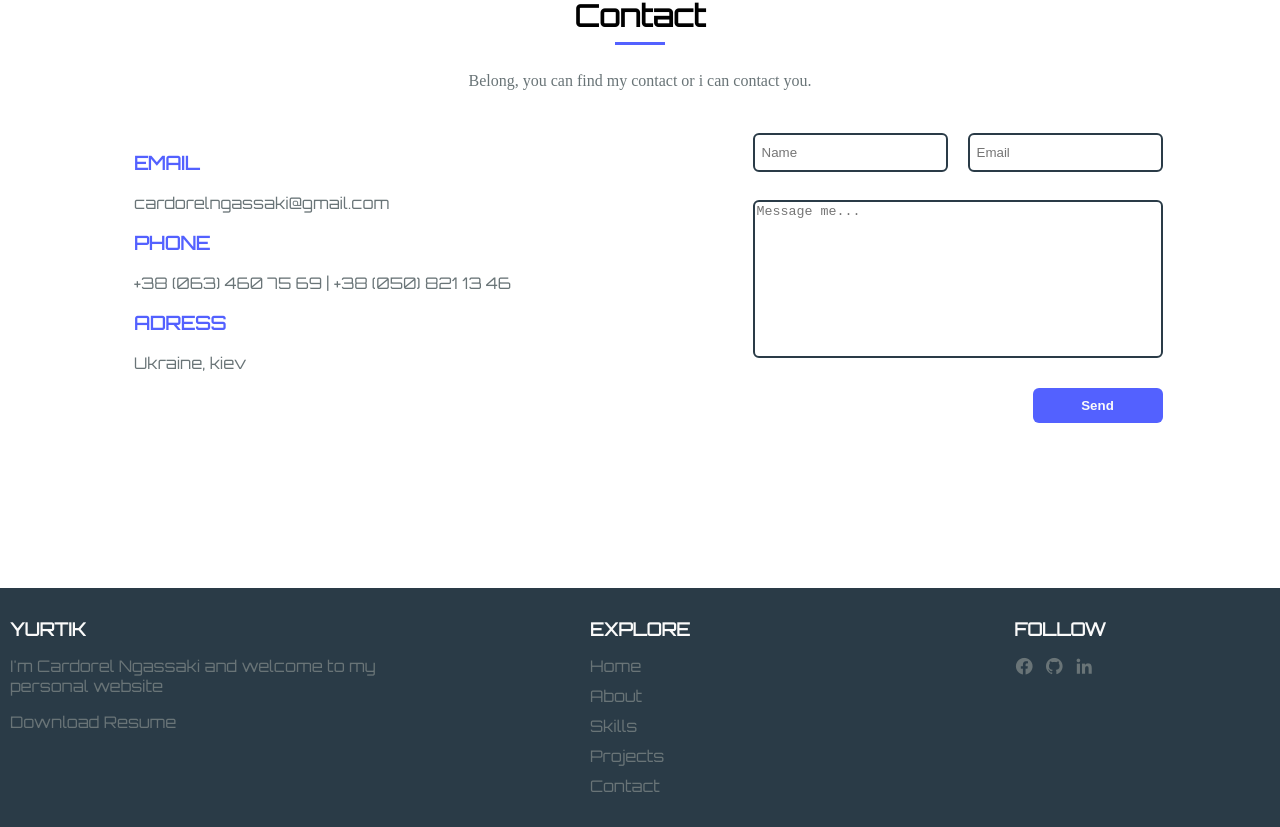
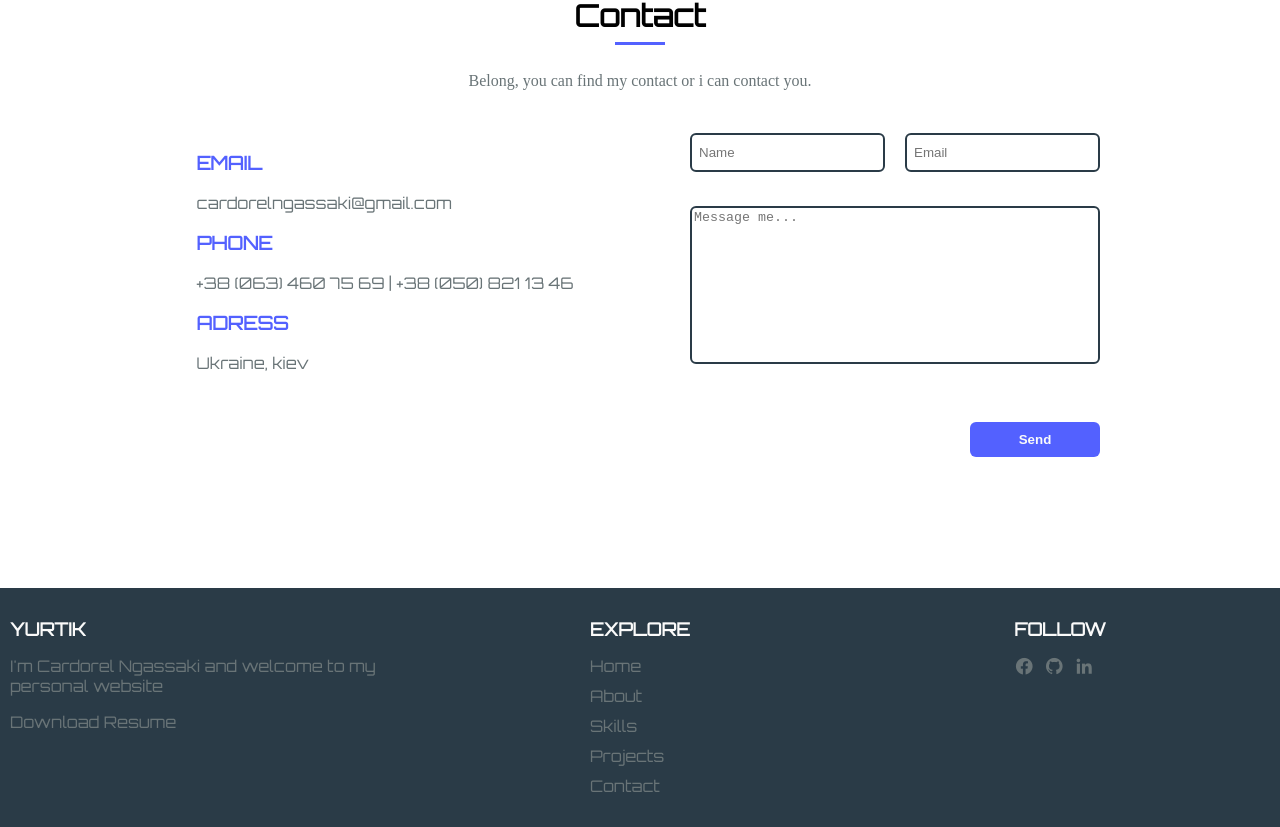
Before and after one commit to Cardorel/portfolio, a React (Create React App) app: page / in a window 1280 px wide. Shown: the part 2774-3601 px from the top of the page. Built offline with nearby package versions, Linux system fonts and the light colour scheme; a web font is replaced by a local one.

Commit message:
modification in contact css file

```diff
--- a/src/Components/CONTACT/Right.jsx
+++ b/src/Components/CONTACT/Right.jsx
@@ -8,40 +8,46 @@ export default function Right() {
   const [message, setMessage] = useState("");
   const [error, setError] = useState("");
   const [errorEmail, setErrorEmail] = useState("");
-  const feedback = document.querySelector('.feedback')
-  const paragraphFeedback = document.createElement('p');
-
-
+  const [errorMessage, setErrorMessage] = useState("");
+  const feedback = document.querySelector(".feedback");
+  const paragraphFeedback = document.createElement("p");
 
   const handleSubmit = (e) => {
     e.preventDefault();
     if (name.length < 8) {
-      setError("Your fullname must contain more 8 characters.");
+      setError("More 7 characheters is required");
+      setErrorMessage('')
+      setErrorEmail("");
     } else if (!email.match(regexEmail)) {
       setErrorEmail("A format is not valid.");
-    }
-    else {
+      setError("");
+      setErrorMessage('')
+    } else if (message.trim.length < 14) {
+      setErrorMessage("Champ requires more than 14 characters.");
+      setError("");
+      setErrorEmail("");
+    } else {
       createDataInFirebase({ name, email, message });
       setError("");
       setErrorEmail("");
       setName("");
       setEmail("");
       setMessage("");
+      setErrorMessage('')
 
       //Create a paragraph for a feedback
 
-      paragraphFeedback.classList.add('feedback_message');
-      paragraphFeedback.innerHTML = 'Thank you for your message and i will contact you soon.'
+      paragraphFeedback.classList.add("feedback_message");
+      paragraphFeedback.innerHTML =
+        "Thank you for your message and i will contact you soon.";
 
-      feedback.appendChild(paragraphFeedback)
-
+      feedback.appendChild(paragraphFeedback);
 
       //Remove a feel back
       setTimeout(() => {
-        feedback.removeChild(paragraphFeedback)
+        feedback.removeChild(paragraphFeedback);
       }, 8000);
     }
-
   };
 
   return (
@@ -86,6 +92,9 @@ export default function Right() {
         placeholder="Message me..."
         onChange={(e) => setMessage(e.target.value)}
       />
+      <p className="error_message">
+        <small>{errorMessage}</small>
+      </p>
       <button>Send</button>
     </form>
   );
--- a/src/Components/CONTACT/contact.styles.scss
+++ b/src/Components/CONTACT/contact.styles.scss
@@ -40,7 +40,7 @@
     .contact_content {
         display: grid;
         grid-template-columns: repeat(2, 1fr);
-        column-gap: 225px;
+        column-gap: 100px;
         justify-content: center;
 
 
@@ -82,6 +82,13 @@
             }
         }
 
+        .error_message {
+                    color: red;
+                    font-size: 10px;
+                    height: 8px;
+
+                }
+
         form {
             display: flex;
             flex-direction: column;
@@ -98,7 +105,7 @@
             .input_content {
                 display: flex;
                 width: 100%;
-                height: 67px;
+                height: 73px;
 
                 .input_margin {
                     margin-right: 20px;
@@ -107,6 +114,7 @@
                 .error_message {
                     color: red;
                     font-size: 10px;
+
                 }
 
                 input {
--- a/src/Components/HOME/home.styles.scss
+++ b/src/Components/HOME/home.styles.scss
@@ -82,7 +82,19 @@
 }
 
 
-@media screen and (max-width: 900px) {
+
+@media screen and (max-width: 499px) {
+    .home_container {
+
+        .home_title {
+            font-size: 90px !important;
+            line-height: 4rem !important;
+        }
+    }
+}
+
+
+@media screen and (min-width: 500px) and (max-width: 900px) {
     .home_container {
 
         .home_title {
```
